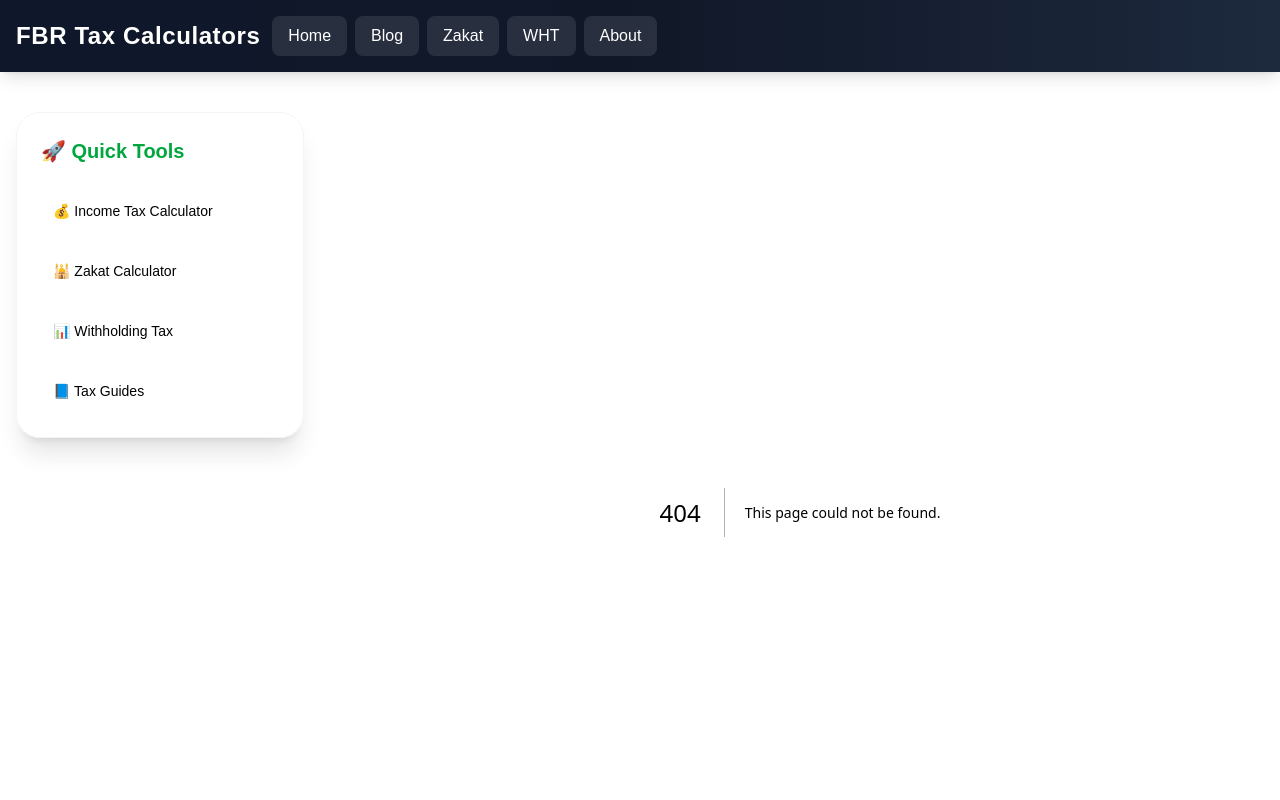
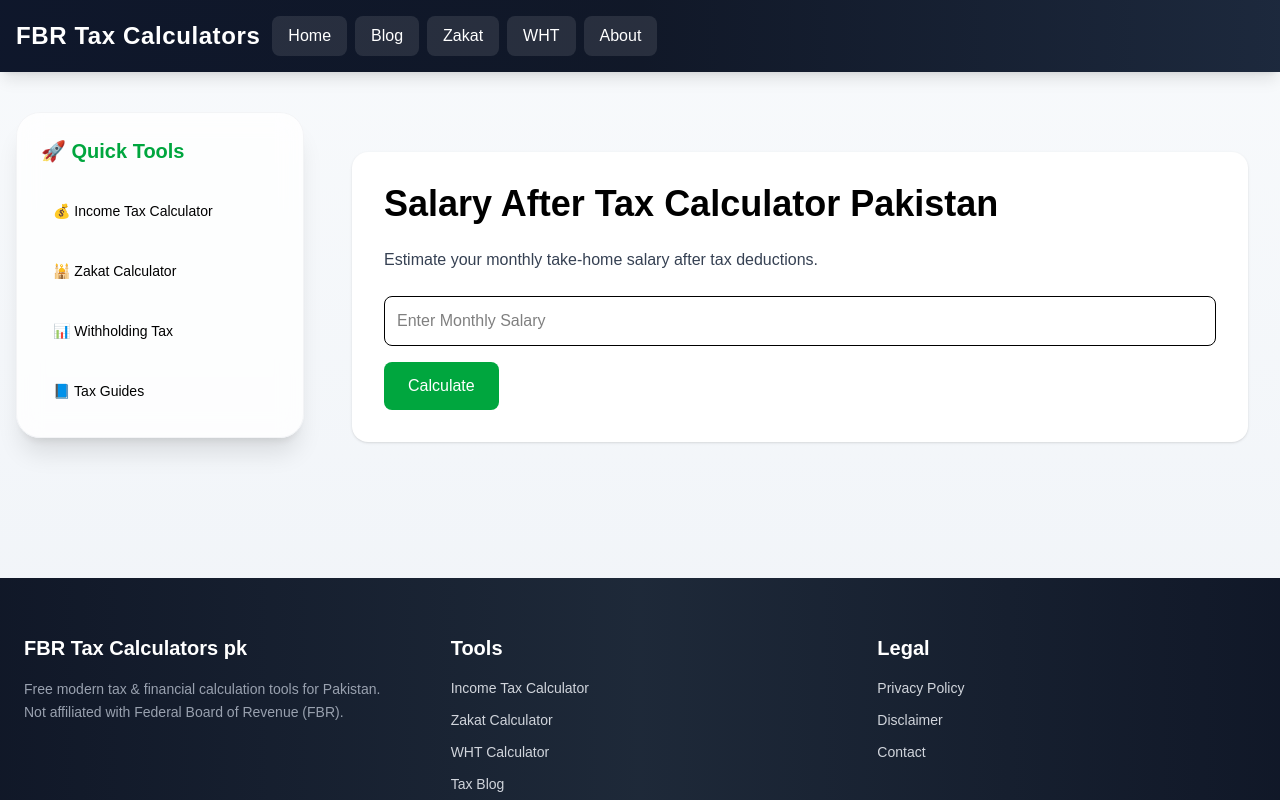
Before and after one commit to muhammadobaid1986/fbrtaxcalculators, a Next.js app: page /salary-after-tax-calculator in a window 1280 px wide. Before the commit this address had no page. Shown: the top 800 px of the page. Built offline with nearby package versions, Linux system fonts and the light colour scheme.

Commit message:
add salary after tax calculator

```diff
--- a/app/blog/page.tsx
+++ b/app/blog/page.tsx
@@ -65,6 +65,10 @@ const posts = [
   title: "How to Check Filer Status in Pakistan",
   link: "/how-to-check-filer-status-pakistan"
 },
+{
+  title: "Salary After Tax Calculator",
+  link: "/salary-after-tax-calculator"
+},
 ];
 
 export default function Blog() {
--- /dev/null
+++ b/app/salary-after-tax-calculator/page.tsx
@@ -0,0 +1,67 @@
+"use client";
+
+import { useState } from "react";
+
+export const metadata = {
+  title: "Salary After Tax Calculator Pakistan",
+  description:
+    "Calculate take-home salary after tax deductions in Pakistan.",
+};
+
+export default function SalaryAfterTaxCalculator() {
+  const [salary, setSalary] = useState("");
+  const [result, setResult] = useState<number | null>(null);
+
+  const calculate = () => {
+    const monthlySalary = Number(salary);
+
+    if (!monthlySalary) {
+      setResult(null);
+      return;
+    }
+
+    const estimatedTax = monthlySalary * 0.05;
+    const takeHomeSalary = monthlySalary - estimatedTax;
+
+    setResult(takeHomeSalary);
+  };
+
+  return (
+    <div className="max-w-4xl mx-auto bg-white p-8 rounded-2xl shadow mt-10">
+      <h1 className="text-4xl font-bold mb-6">
+        Salary After Tax Calculator Pakistan
+      </h1>
+
+      <p className="mb-6 text-gray-700">
+        Estimate your monthly take-home salary after tax deductions.
+      </p>
+
+      <input
+        type="number"
+        placeholder="Enter Monthly Salary"
+        value={salary}
+        onChange={(e) => setSalary(e.target.value)}
+        className="w-full border p-3 rounded-lg mb-4"
+      />
+
+      <button
+        onClick={calculate}
+        className="bg-green-600 text-white px-6 py-3 rounded-lg"
+      >
+        Calculate
+      </button>
+
+      {result !== null && (
+        <div className="mt-6 p-4 bg-green-50 rounded-lg">
+          <p className="font-semibold">
+            Estimated Take Home Salary:
+          </p>
+
+          <p className="text-2xl font-bold text-green-700">
+            Rs {result.toLocaleString()}
+          </p>
+        </div>
+      )}
+    </div>
+  );
+}
--- a/app/sitemap.ts
+++ b/app/sitemap.ts
@@ -109,6 +109,10 @@ export default function sitemap() {
   url: "https://fbrtaxcalculators.vercel.app/how-to-check-filer-status-pakistan",
   lastModified: new Date(),
 },
+{
+  url: "https://fbrtaxcalculators.vercel.app/salary-after-tax-calculator",
+  lastModified: new Date(),
+},
   ];
 
 }
```
